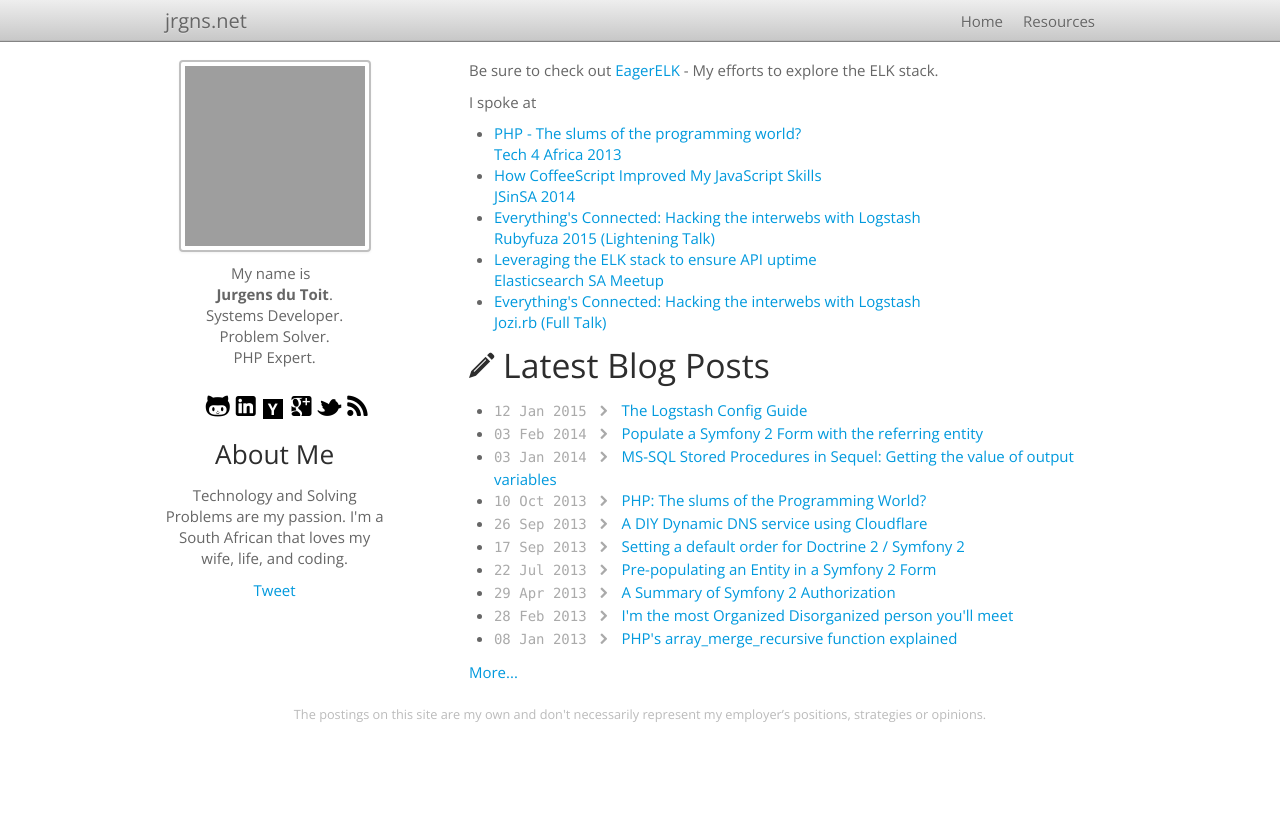
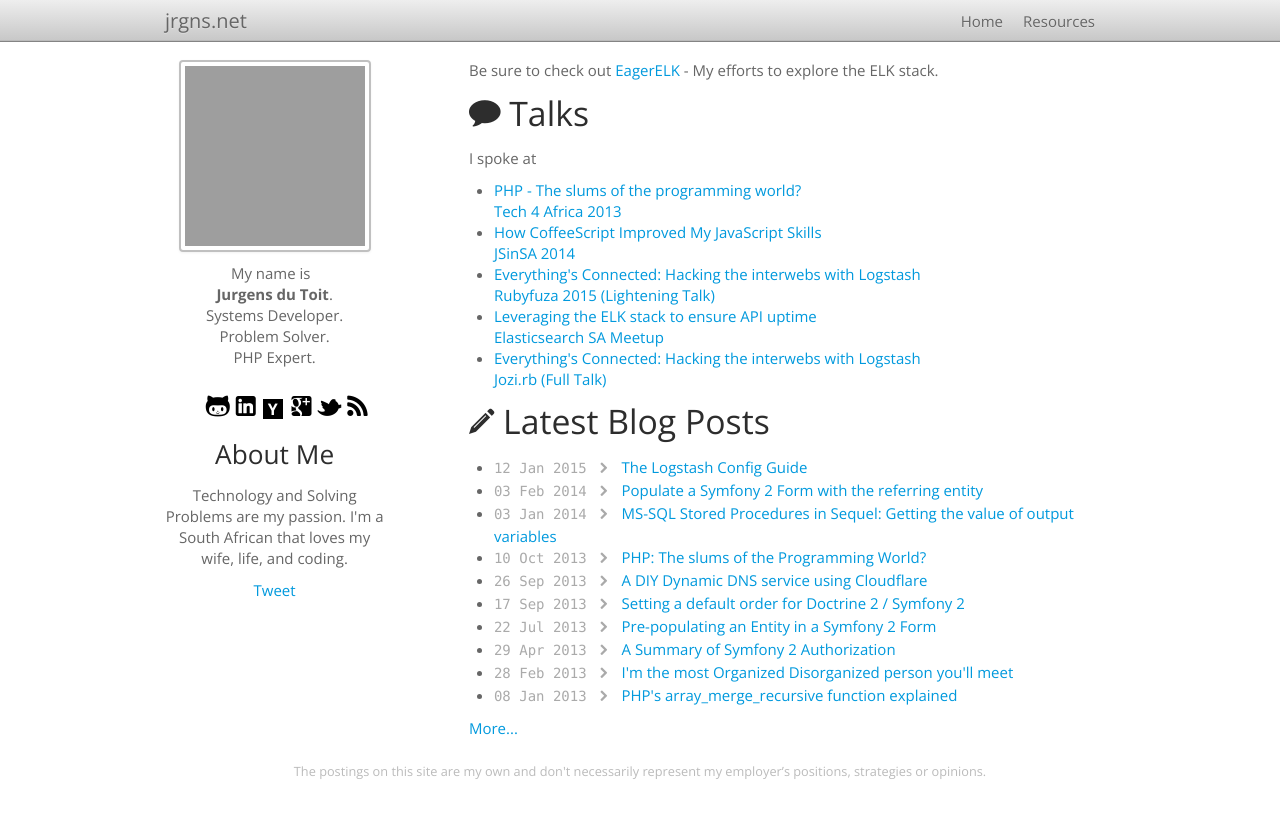
Before and after one commit to jrgns/jrgns.github.com, a Jekyll site: the page built from index.html, in a window 1280 px wide. Shown: the top 818 px of the page. Built offline with Jekyll 4.4.1, drawn with Linux system fonts in a browser that asks for light colours; comment, search, counter and statistics services are not loaded; grey boxes are pictures that could not be loaded.

Commit message:
Clean up the home page. V2

```diff
--- a/index.html
+++ b/index.html
@@ -8,6 +8,7 @@
     <p>
       Be sure to check out <a href='http://blog.eagerelk.com'>EagerELK</a> - My efforts to explore the <span title="Elasticsearch, Logstash, Kibana">ELK</span> stack.
     </p>
+    <h2><i class="icon-comment"></i> Talks</h2>
     <p>I spoke at</p>
     <ul>
       <li><a href="talks/phpslums/">PHP - The slums of the programming world?</a><br><a href="http://tech4africa.com/">Tech 4 Africa 2013</a></li>
```
